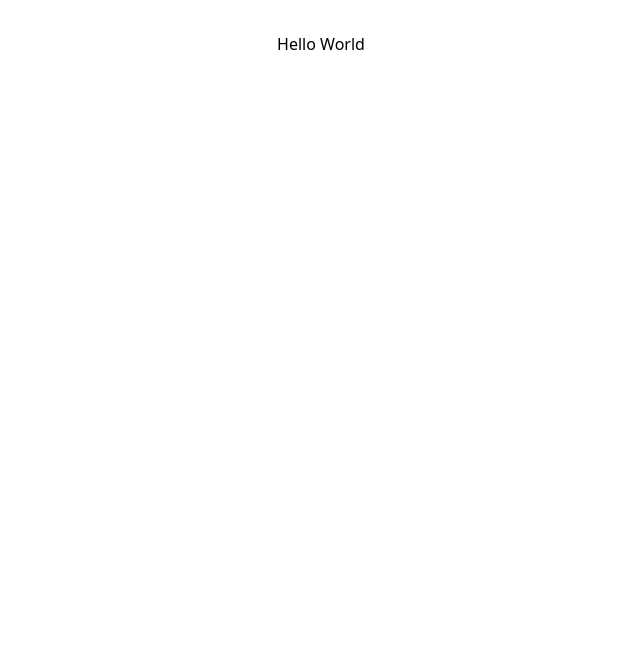
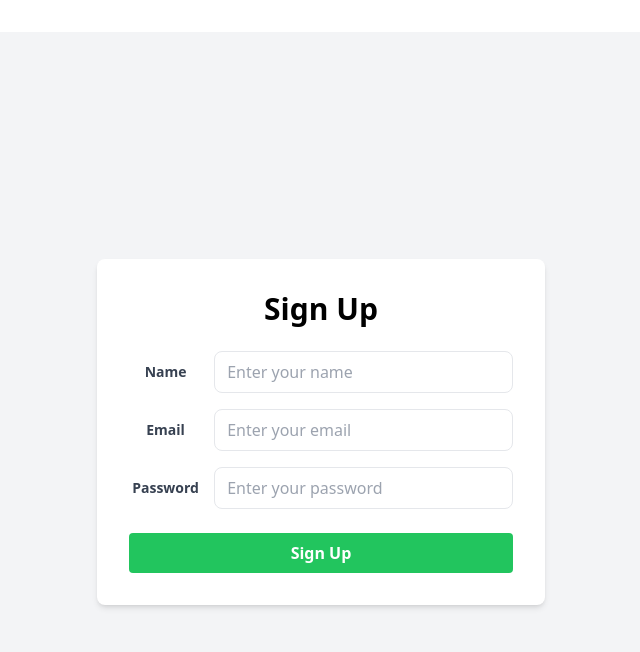
Before and after one commit to sidhantrajput1/HealthMap, a React (Vite) app in the folder Frontend/: page / in a window 1280 px wide. Shown: the top 652 px of the page, without its empty margins (319-959 px from the left). Built offline with nearby package versions, Linux system fonts and the light colour scheme.

Commit message:
signup and login

```diff
--- a/Frontend/src/App.jsx
+++ b/Frontend/src/App.jsx
@@ -1,11 +1,12 @@
 
 import './App.css'
+import Signup from "./components/Signup.jsx"
 
 function App() {
   return (
     <>
     <div>
-      <h1>Hello World</h1>
+      <Signup />
     </div>
     </>
   )
--- /dev/null
+++ b/Frontend/src/components/Login.jsx
@@ -0,0 +1,66 @@
+import { useState } from "react";
+
+const Login = () => {
+  const [email, setEmail] = useState("");
+  const [password, setPassword] = useState("");
+
+  const handleSubmit = (e) => {
+    e.preventDefault();
+    // Handle the login logic here
+    console.log("Email:", email);
+    console.log("Password:", password);
+  };
+
+  return (
+    <div className="flex justify-center items-center min-h-screen bg-gray-100">
+      <div className="w-full max-w-md bg-white shadow-md rounded-lg p-8">
+        <h2 className="text-3xl font-bold text-center mb-6">Login</h2>
+        <form onSubmit={handleSubmit}>
+          {/* Email Input */}
+          <div className="mb-4">
+            <label className="block text-gray-700 text-sm font-bold mb-2" htmlFor="email">
+              Email
+            </label>
+            <input
+              type="email"
+              id="email"
+              className="w-full px-3 py-2 border rounded-lg focus:outline-none focus:ring-2 focus:ring-blue-500"
+              placeholder="Enter your email"
+              value={email}
+              onChange={(e) => setEmail(e.target.value)}
+              required
+            />
+          </div>
+
+          {/* Password Input */}
+          <div className="mb-6">
+            <label className="block text-gray-700 text-sm font-bold mb-2" htmlFor="password">
+              Password
+            </label>
+            <input
+              type="password"
+              id="password"
+              className="w-full px-3 py-2 border rounded-lg focus:outline-none focus:ring-2 focus:ring-blue-500"
+              placeholder="Enter your password"
+              value={password}
+              onChange={(e) => setPassword(e.target.value)}
+              required
+            />
+          </div>
+
+          {/* Login Button */}
+          <div className="flex items-center justify-between">
+            <button
+              type="submit"
+              className="w-full bg-blue-500 text-white font-bold py-2 px-4 rounded hover:bg-blue-600 focus:outline-none focus:ring-2 focus:ring-blue-500 focus:ring-opacity-50"
+            >
+              Login
+            </button>
+          </div>
+        </form>
+      </div>
+    </div>
+  );
+};
+
+export default Login;
--- /dev/null
+++ b/Frontend/src/components/Signup.jsx
@@ -0,0 +1,99 @@
+import { useState } from "react";
+
+const Signup = () => {
+  const [name, setName] = useState("");
+  const [email, setEmail] = useState("");
+  const [password, setPassword] = useState("");
+
+  const handleSubmit = (e) => {
+    e.preventDefault();
+    // Handle the signup logic here
+    console.log("Name:", name);
+    console.log("Email:", email);
+    console.log("Password:", password);
+  };
+
+  return (
+    <div className="flex justify-center items-center min-h-screen bg-gray-100">
+      <div className="w-full max-w-md bg-white shadow-md rounded-lg p-8">
+        <h2 className="text-3xl font-bold text-center mb-6">Sign Up</h2>
+        <form onSubmit={handleSubmit}>
+          {/* Name Input */}
+          <div className="mb-4">
+            <div className="flex items-center space-x-3">
+              <label
+                className="w-24 text-gray-700 text-sm font-bold"
+                htmlFor="name"
+              >
+                Name
+              </label>
+              <input
+                type="text"
+                id="name"
+                className="w-full px-3 py-2 border rounded-lg focus:outline-none focus:ring-2 focus:ring-blue-500"
+                placeholder="Enter your name"
+                value={name}
+                onChange={(e) => setName(e.target.value)}
+                required
+              />
+            </div>
+          </div>
+
+          {/* Email Input */}
+          <div className="mb-4">
+            <div className="flex items-center space-x-3">
+              <label
+                className="w-24 text-gray-700 text-sm font-bold"
+                htmlFor="email"
+              >
+                Email
+              </label>
+              <input
+                type="email"
+                id="email"
+                className="w-full px-3 py-2 border rounded-lg focus:outline-none focus:ring-2 focus:ring-blue-500"
+                placeholder="Enter your email"
+                value={email}
+                onChange={(e) => setEmail(e.target.value)}
+                required
+              />
+            </div>
+          </div>
+
+          {/* Password Input */}
+          <div className="mb-6">
+            <div className="flex items-center space-x-3">
+              <label
+                className="w-24 text-gray-700 text-sm font-bold"
+                htmlFor="password"
+              >
+                Password
+              </label>
+              <input
+                type="password"
+                id="password"
+                className="w-full px-3 py-2 border rounded-lg focus:outline-none focus:ring-2 focus:ring-blue-500"
+                placeholder="Enter your password"
+                value={password}
+                onChange={(e) => setPassword(e.target.value)}
+                required
+              />
+            </div>
+          </div>
+
+          {/* Sign Up Button */}
+          <div className="flex items-center justify-between">
+            <button
+              type="submit"
+              className="w-full bg-green-500 text-white font-bold py-2 px-4 rounded hover:bg-green-600 focus:outline-none focus:ring-2 focus:ring-green-500 focus:ring-opacity-50"
+            >
+              Sign Up
+            </button>
+          </div>
+        </form>
+      </div>
+    </div>
+  );
+};
+
+export default Signup;
--- a/Frontend/tailwind.config.js
+++ b/Frontend/tailwind.config.js
@@ -1,9 +1,12 @@
 /** @type {import('tailwindcss').Config} */
-export const content = [
-  "./index.html",
-  "./src/**/*.{js,ts,jsx,tsx}",
-];
-export const theme = {
-  extend: {},
+// tailwind.config.mjs
+export default {
+  content: [
+    "./index.html",
+    "./src/**/*.{js,ts,jsx,tsx}",
+  ],
+  theme: {
+    extend: {},
+  },
+  plugins: [],
 };
-export const plugins = [];
```
